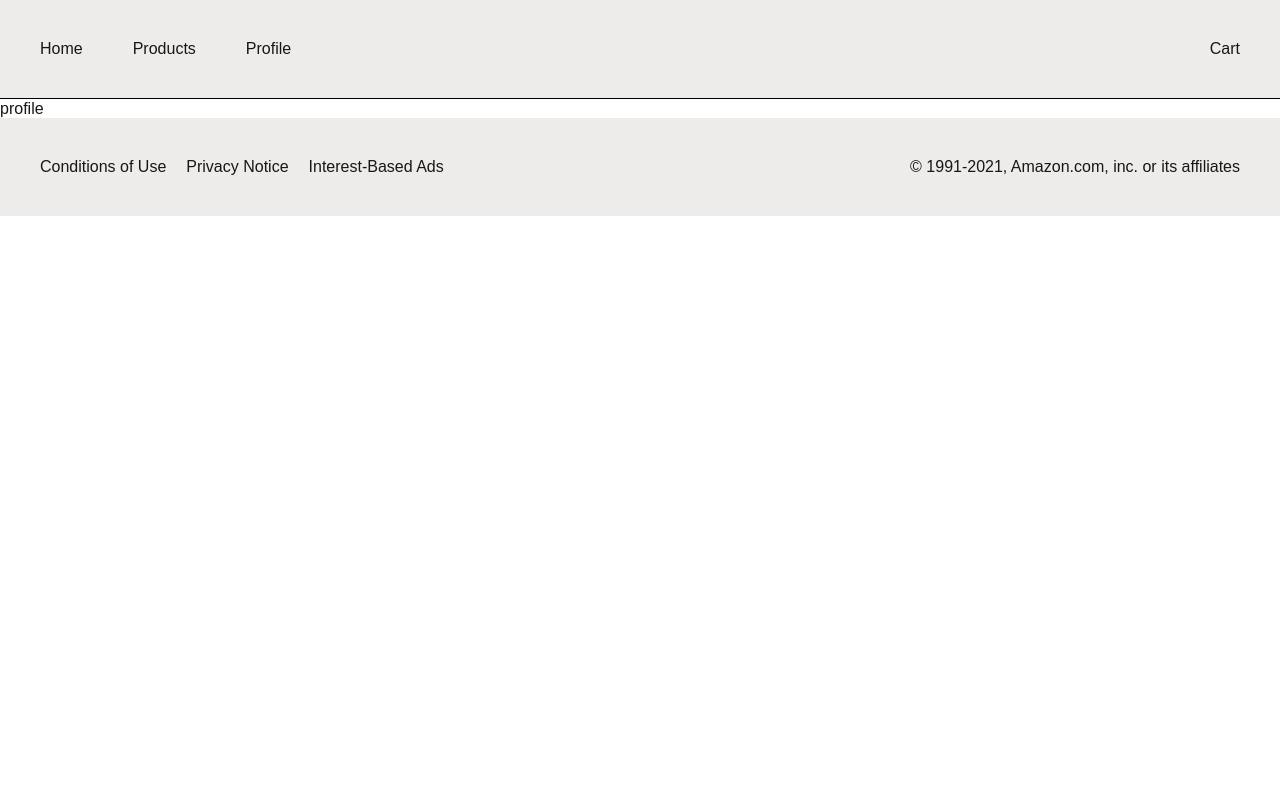
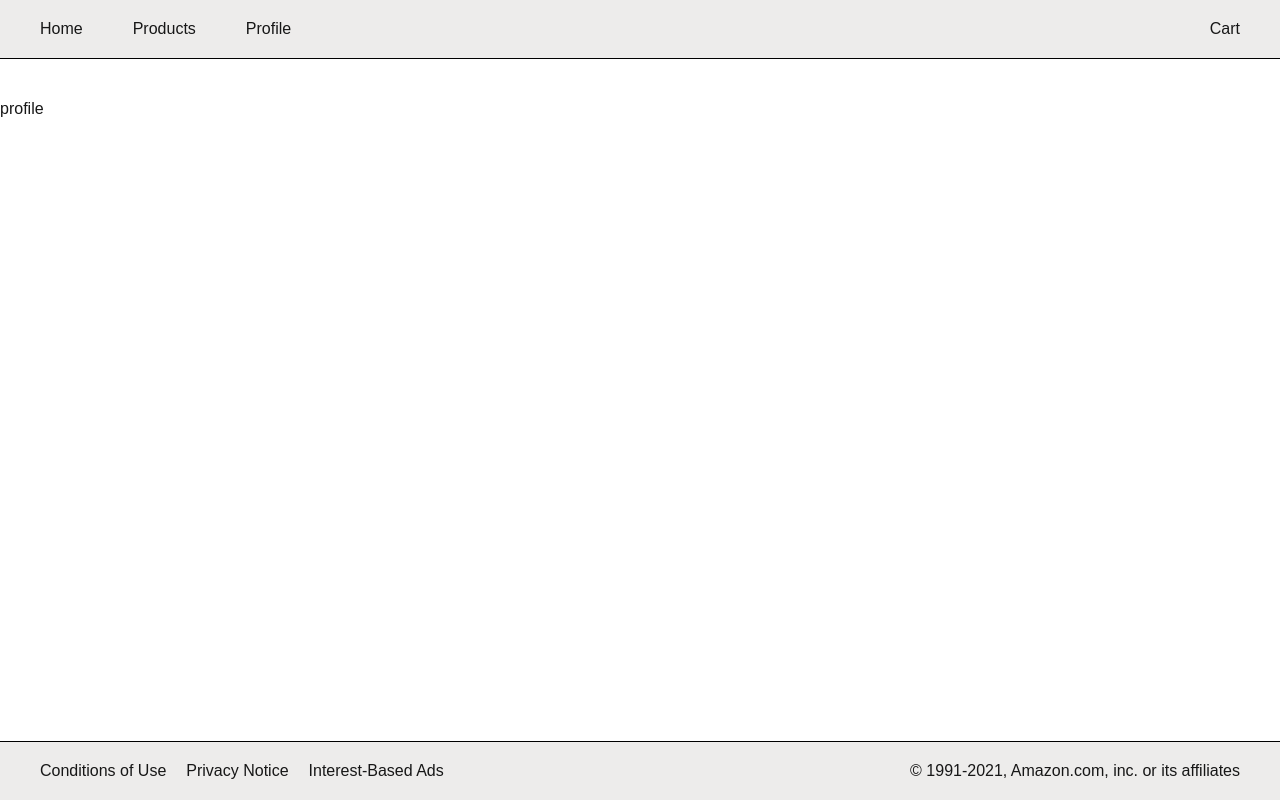
Before and after one commit to CarnageOG/React-Midterm-exam, a Next.js app: page /profile in a window 1280 px wide. Built offline with nearby package versions, Linux system fonts and the light colour scheme.

Commit message:
made routing

```diff
--- /dev/null
+++ b/src/app/products/details/[id]/page.module.css
@@ -0,0 +1,3 @@
+.div_layout{
+  margin-top: 70px;
+}
--- a/src/app/products/page.module.css
+++ b/src/app/products/page.module.css
@@ -1,10 +1,10 @@
 .div_layout{
-    margin-top: 100px;
+  margin-top: 80px;
 }
 
 .div_wrapper{
   max-width: 1440px;
-  margin: 50px auto;
+  margin: 0px auto;
   display: flex;
   flex-direction: row;
   flex-wrap: wrap;
--- a/src/components/footer/Footer.module.css
+++ b/src/components/footer/Footer.module.css
@@ -1,5 +1,11 @@
 .footer_layout{
     background-color: #EDECEB;
+    position: fixed;
+    width: 100%;
+    bottom: 0;
+    left: 0;
+    z-index: 999;
+    border-top: 0.5px solid black;
 }
 
 .footer_wrapper{
@@ -14,7 +20,7 @@
     gap: 50px;
     max-width: 1440px;
     margin: 0 auto;
-    padding: 40px;
+    padding: 20px 40px;
 }
 
 .footer_div{
--- a/src/components/navbar/Navbar.module.css
+++ b/src/components/navbar/Navbar.module.css
@@ -11,7 +11,7 @@
 .div_header{
     max-width: 1440px;
     margin: 0 auto;
-    padding: 40px;
+    padding: 20px 40px;
     display: flex;
     justify-content: space-between;
     align-items: center;
```
Also changed, not shown: src/app/products/details/[id]/page.jsx (added, +12 -0 lines), src/app/products/page.jsx (+10 -9 lines).
